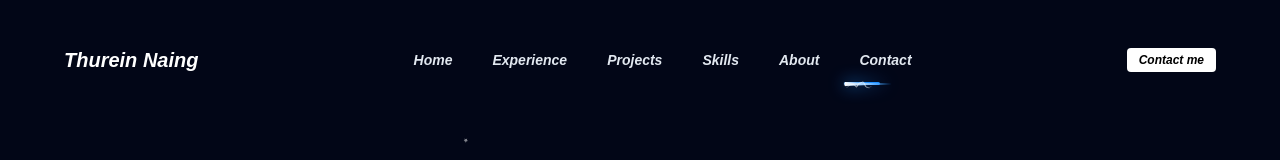
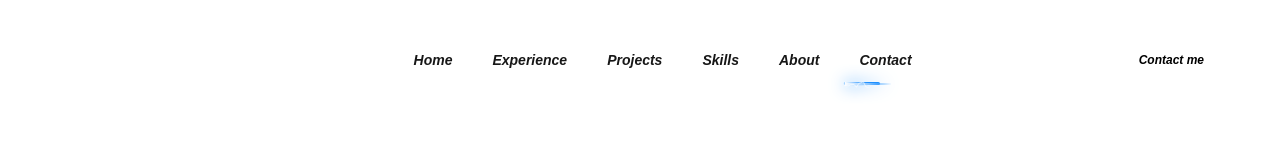
Before and after one commit to ThureinNaing/nextjs-portfolio, a Next.js app: page / in a window 1280 px wide. Shown: the top 160 px of the page. Built offline with nearby package versions, Linux system fonts and the light colour scheme; no server answers.

Commit message:
update layot  bg color

```diff
--- a/app/globals.css
+++ b/app/globals.css
@@ -1,8 +1,8 @@
 @import "tailwindcss";
 /* @plugin 'lightswind/plugin'; */
 :root {
-	--background: #020617;
-	--foreground: #e2e8f0;
+	--background: #ffffff;
+	--foreground: #171717;
 }
 
 @theme inline {
@@ -12,8 +12,11 @@
 	--font-mono: var(--font-geist-mono);
 }
 
-html {
-	color-scheme: dark;
+@media (prefers-color-scheme: dark) {
+	:root {
+		--background: #0a0a0a;
+		--foreground: #ededed;
+	}
 }
 
 body {
@@ -23,19 +26,17 @@ body {
 }
 
 /* Custom Styles for ScrollTimeline */
-.custom-experience-timeline [class*="card"] {
-	background-color: #0d1117 !important; /* အစ်ကိုလိုချင်တဲ့ Background အရောင် */
-	border-color: #1f2937 !important; /* Border အရောင် */
-	color: #ffffff !important; /* စာသားအရောင် */
-}
+/* .custom-experience-timeline [class*="card"] {
+	background-color: #0d1117 !important;
+	border-color: #1f2937 !important;
+	color: #ffffff !important;
+} */
 
-/* Timeline line နဲ့ Dot အရောင်ကို ပြောင်းချင်ရင် */
-.custom-experience-timeline [class*="line"],
+/* .custom-experience-timeline [class*="line"],
 .custom-experience-timeline [class*="dot"] {
-	background-color: #3b82f6 !important; /* Blue accent */
-}
+	background-color: #3b82f6 !important;
+} */
 
-/* Description စာသားလေးတွေကို မီးခိုးရောင် ထားချင်ရင် */
-.custom-experience-timeline [class*="description"] {
+/* .custom-experience-timeline [class*="description"] {
 	color: #94a3b8 !important;
-}
+} */
```
